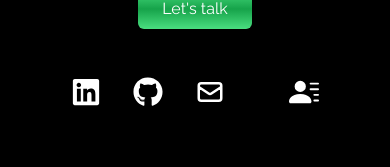
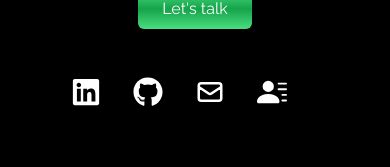
Before and after one commit to Deepanshu0881/Portfolio, a React (Create React App) app: page / in a window 390 px wide. Shown: the part 4059-4226 px from the top of the page. Built offline with nearby package versions, Linux system fonts and the light colour scheme; the HTML template or start-up script is replaced by a standard one.

Commit message:
responsive fixed

```diff
--- a/src/components/Contact.jsx
+++ b/src/components/Contact.jsx
@@ -30,8 +30,8 @@ const Contact = ()=>{
                         <li className="px-4 hover:text-green-600"><a href="https://www.linkedin.com/in/deepanshu-saini-a1a42422a"><FaLinkedin size={30} /></a></li>
                         <li className="px-4 hover:text-green-600"><a href="https://github.com/Deepanshu0881"><FaGithub size={30} /></a></li>
                         <li className="px-4 hover:text-green-600"><a href="mailto:deepanshusaini0881@gmail.com"><HiOutlineMail size={30} /></a></li>
+                        <li className="px-4 hover:text-green-600"><a href="https://drive.google.com/file/d/1hfQVm4AG_R7t14jxXVkYifrYL7FoBwyp/view?usp=sharing"><BsFillPersonLinesFill size={30} /></a></li>
                         <li className="px-4 hover:text-green-600"><a href="https://drive.google.com/file/d/1hfQVm4AG_R7t14jxXVkYifrYL7FoBwyp/view?usp=sharing"><img src={leetcodeLogo} alt="LeetCode" width={30} height={30} /></a></li>
-                        <li className="px-4 hover:text-green-600"><a href="https://drive.google.com/file/d/1hfQVm4AG_R7t14jxXVkYifrYL7FoBwyp/view?usp=sharing"><BsFillPersonLinesFill size={30} /></a></li>
                     </ul>
                 </div>
             </div>
```
